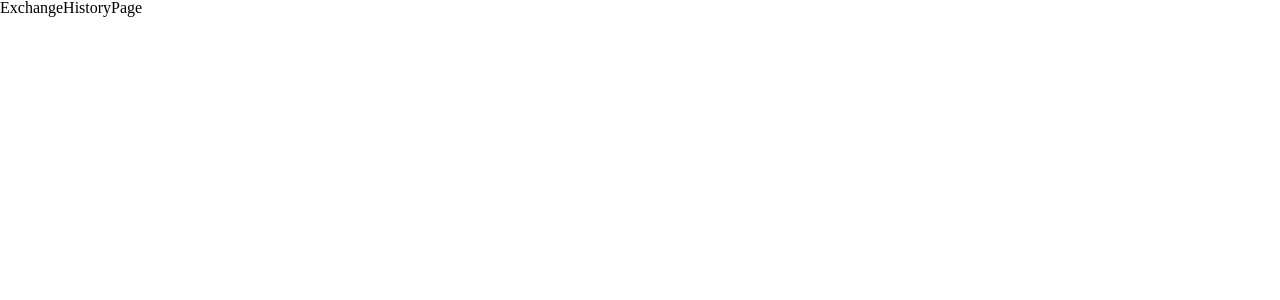
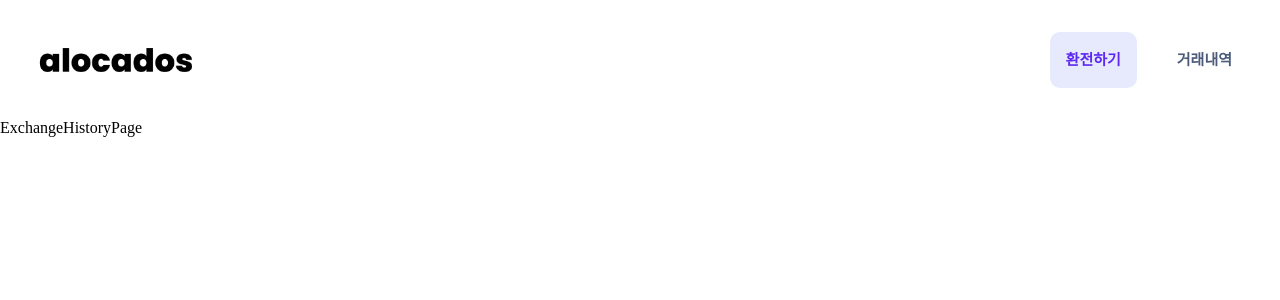
Before and after one commit to 100dongwoo/alocados-frontend-task, a React (Create React App) app: page / in a window 1280 px wide. Shown: the top 300 px of the page. Built offline with nearby package versions, Linux system fonts and the light colour scheme.

Commit message:
feat : headeComponent and zustand Setting

```diff
--- a/src/App.tsx
+++ b/src/App.tsx
@@ -8,6 +8,7 @@ import {
 
 import { ThemeProvider } from 'styled-components';
 
+import Header from '@/components/common/Header';
 import ThemeProviderSheet from '@/contexts/ThemeProvider';
 import ErrorPage from '@/pages/ErrorPage';
 import ExchangeHistoryPage from '@/pages/ExchangeHistoryPage';
@@ -44,6 +45,8 @@ function App() {
         <ThemeProvider theme={theme}>
             <GlobalStyle />
             <AppProvider contexts={[ThemeProviderSheet]}>
+                <>
+                    <Header />
                     <Router>
                         <Routes>
                             <Route
@@ -60,6 +63,7 @@ function App() {
                             <Route path='*' element={<Navigate to='/404' />} />
                         </Routes>
                     </Router>
+                </>
             </AppProvider>
         </ThemeProvider>
     );
--- /dev/null
+++ b/src/components/common/Container/RowContainer.tsx
@@ -0,0 +1,18 @@
+import React, { CSSProperties } from 'react';
+
+import styled from 'styled-components';
+
+interface RowContainer {
+    children: JSX.Element | JSX.Element[];
+    style?: CSSProperties;
+}
+
+const RowContainer = ({ children, style }: RowContainer) => {
+    return <Container style={style}>{children}</Container>;
+};
+const Container = styled.div`
+    display: flex;
+    align-items: center;
+`;
+
+export default RowContainer;
--- /dev/null
+++ b/src/components/common/Header/HeadeMenu/index.tsx
@@ -0,0 +1,29 @@
+import React, { useContext } from 'react';
+
+import { Container } from '@/components/common/Header/HeadeMenu/styles';
+import { SemiBoldPoppins15 } from '@/components/common/Label';
+import { ThemeContext } from '@/contexts/ThemeProvider';
+import CoinStore from '@/zustand/store';
+
+interface HeaderMenuType {
+    text: string;
+    isFocus: boolean;
+}
+
+const HeaderMenu = ({ text, isFocus }: HeaderMenuType) => {
+    const { colors } = useContext(ThemeContext);
+    const id = CoinStore();
+
+    return (
+        <Container isFocus={isFocus}>
+            <SemiBoldPoppins15
+                text={text}
+                style={{
+                    color: isFocus ? colors.PRIMARY100 : colors.LIGHTSHADE700,
+                }}
+            />
+        </Container>
+    );
+};
+
+export default HeaderMenu;
--- /dev/null
+++ b/src/components/common/Header/HeadeMenu/styles.ts
@@ -0,0 +1,15 @@
+import styled from 'styled-components';
+
+import { ColorTypes } from '@/styles/theme';
+
+export const Container = styled.button`
+    margin-left: 24px;
+    padding: 0px 16px;
+    background: ${(props: { isFocus: boolean; theme: ColorTypes }) =>
+        props.isFocus ? props.theme.colors.LIGHTINFO12 : 'transparent'};
+
+    height: 56px;
+    border-radius: 10px;
+    display: flex;
+    align-items: center;
+`;
--- /dev/null
+++ b/src/components/common/Header/index.tsx
@@ -0,0 +1,21 @@
+import React from 'react';
+
+import RowContainer from '@/components/common/Container/RowContainer';
+import HeaderMenu from '@/components/common/Header/HeadeMenu';
+import { Container, Logo } from '@/components/common/Header/styles';
+
+const Header = () => {
+    const isFocus = true;
+
+    return (
+        <Container>
+            <Logo src={'assets/common/Logo.png'} alt={'logo'} />
+            <RowContainer>
+                <HeaderMenu text={'환전하기'} isFocus={isFocus} />
+                <HeaderMenu text={'거래내역'} isFocus={!isFocus} />
+            </RowContainer>
+        </Container>
+    );
+};
+
+export default Header;
--- /dev/null
+++ b/src/components/common/Header/styles.ts
@@ -0,0 +1,13 @@
+import styled from 'styled-components';
+
+export const Container = styled.div`
+    height: 120px;
+    padding: 0px 32px;
+    display: flex;
+    align-items: center;
+    justify-content: space-between;
+`;
+export const Logo = styled.img`
+    height: 40px;
+    object-fit: contain;
+`;
--- a/src/components/common/Label/index.tsx
+++ b/src/components/common/Label/index.tsx
@@ -3,21 +3,25 @@ import { CSSProperties } from 'react';
 import {
     BoldPoppins12Font,
     BoldPoppins14Font,
+    BoldPoppins15Font,
     BoldPoppins16Font,
     BoldPoppins18Font,
     BoldPoppins20Font,
     SemiBoldPoppins12Font,
     SemiBoldPoppins14Font,
+    SemiBoldPoppins15Font,
     SemiBoldPoppins16Font,
     SemiBoldPoppins18Font,
     SemiBoldPoppins20Font,
     LightPoppins12Font,
     LightPoppins14Font,
+    LightPoppins15Font,
     LightPoppins16Font,
     LightPoppins18Font,
     LightPoppins20Font,
     NormalPoppins12Font,
     NormalPoppins14Font,
+    NormalPoppins15Font,
     NormalPoppins16Font,
     NormalPoppins18Font,
     NormalPoppins20Font,
@@ -41,6 +45,13 @@ export const BoldPoppins14 = ({ text, style, ...props }: LabelProps) => {
         <BoldPoppins14Font style={style} {...props}>
             {text}
         </BoldPoppins14Font>
+    );
+};
+export const BoldPoppins15 = ({ text, style, ...props }: LabelProps) => {
+    return (
+        <BoldPoppins15Font style={style} {...props}>
+            {text}
+        </BoldPoppins15Font>
     );
 };
 export const BoldPoppins16 = ({ text, style, ...props }: LabelProps) => {
@@ -77,6 +88,13 @@ export const SemiBoldPoppins14 = ({ text, style, ...props }: LabelProps) => {
         <SemiBoldPoppins14Font style={style} {...props}>
             {text}
         </SemiBoldPoppins14Font>
+    );
+};
+export const SemiBoldPoppins15 = ({ text, style, ...props }: LabelProps) => {
+    return (
+        <SemiBoldPoppins15Font style={style} {...props}>
+            {text}
+        </SemiBoldPoppins15Font>
     );
 };
 export const SemiBoldPoppins16 = ({ text, style, ...props }: LabelProps) => {
@@ -117,6 +135,13 @@ export const LightPoppins14 = ({ text, style, ...props }: LabelProps) => {
         </LightPoppins14Font>
     );
 };
+export const LightPoppins15 = ({ text, style, ...props }: LabelProps) => {
+    return (
+        <LightPoppins15Font style={style} {...props}>
+            {text}
+        </LightPoppins15Font>
+    );
+};
 export const LightPoppins16 = ({ text, style, ...props }: LabelProps) => {
     return (
         <LightPoppins16Font style={style} {...props}>
@@ -155,6 +180,13 @@ export const NormalPoppins14 = ({ text, style, ...props }: LabelProps) => {
         </NormalPoppins14Font>
     );
 };
+export const NormalPoppins15 = ({ text, style, ...props }: LabelProps) => {
+    return (
+        <NormalPoppins15Font style={style} {...props}>
+            {text}
+        </NormalPoppins15Font>
+    );
+};
 export const NormalPoppins16 = ({ text, style, ...props }: LabelProps) => {
     return (
         <NormalPoppins16Font style={style} {...props}>
--- a/src/components/common/Label/styles.ts
+++ b/src/components/common/Label/styles.ts
@@ -31,6 +31,10 @@ export const BoldPoppins12Font = styled(BoldFont)`
 export const BoldPoppins14Font = styled(BoldFont)`
     font-size: 14px;
 `;
+export const BoldPoppins15Font = styled(BoldFont)`
+    font-size: 15px;
+`;
+
 export const BoldPoppins16Font = styled(BoldFont)`
     font-size: 16px;
 `;
@@ -46,6 +50,9 @@ export const SemiBoldPoppins12Font = styled(SemiBoldFont)`
 `;
 export const SemiBoldPoppins14Font = styled(SemiBoldFont)`
     font-size: 14px;
+`;
+export const SemiBoldPoppins15Font = styled(SemiBoldFont)`
+    font-size: 15px;
 `;
 export const SemiBoldPoppins16Font = styled(SemiBoldFont)`
     font-size: 16px;
@@ -63,6 +70,9 @@ export const LightPoppins12Font = styled(LightFont)`
 export const LightPoppins14Font = styled(LightFont)`
     font-size: 14px;
 `;
+export const LightPoppins15Font = styled(LightFont)`
+    font-size: 15px;
+`;
 export const LightPoppins16Font = styled(LightFont)`
     font-size: 16px;
 `;
@@ -79,6 +89,9 @@ export const NormalPoppins12Font = styled(NormalFont)`
 export const NormalPoppins14Font = styled(NormalFont)`
     font-size: 14px;
 `;
+export const NormalPoppins15Font = styled(NormalFont)`
+    font-size: 15px;
+`;
 export const NormalPoppins16Font = styled(NormalFont)`
     font-size: 16px;
 `;
--- a/src/contexts/ThemeProvider.tsx
+++ b/src/contexts/ThemeProvider.tsx
@@ -1,10 +1,21 @@
 import React from 'react';
 
-import { colors } from '@/styles/theme';
+import { colors, ColorTypes } from '@/styles/theme';
 
-export const ThemeContext = React.createContext<any>(null);
+type ThemeContextType = {
+    colors: ColorTypes;
+};
+const defaultValue: ThemeContextType = {
+    colors,
+};
 
-function ThemeProviderSheet({ children }: any) {
+export const ThemeContext = React.createContext(defaultValue);
+
+function ThemeProviderSheet({
+    children,
+}: {
+    children: JSX.Element[] | JSX.Element;
+}) {
     const theme = {
         colors,
     };
--- a/src/styles/global-styles.ts
+++ b/src/styles/global-styles.ts
@@ -10,6 +10,7 @@ const GlobalStyle = createGlobalStyle`
       }
       button{
         border:none;
+        cursor: pointer;
       }
     `;
 export default GlobalStyle;
--- /dev/null
+++ b/src/zustand/store.ts
@@ -0,0 +1,23 @@
+import create from 'zustand';
+
+interface CoinProps {
+    SOLANA: number;
+    ETH: number;
+    BNB: number;
+}
+
+interface CoinState extends CoinProps {
+    // addCoin: () => void;
+}
+
+const DEFAULT_PROPS: CoinProps = {
+    SOLANA: 1211023512.34,
+    ETH: 512.01,
+    BNB: 0.35,
+};
+
+const CoinStore = create<CoinState>((set) => ({
+    ...DEFAULT_PROPS,
+}));
+
+export default CoinStore;
```
Also changed, not shown: src/components/common/Container/SpaceBetweenContainer.tsx (added, +19 -0 lines), public/assets/common/Logo.png (added). Lines whose indentation alone changed are shown as unchanged.
